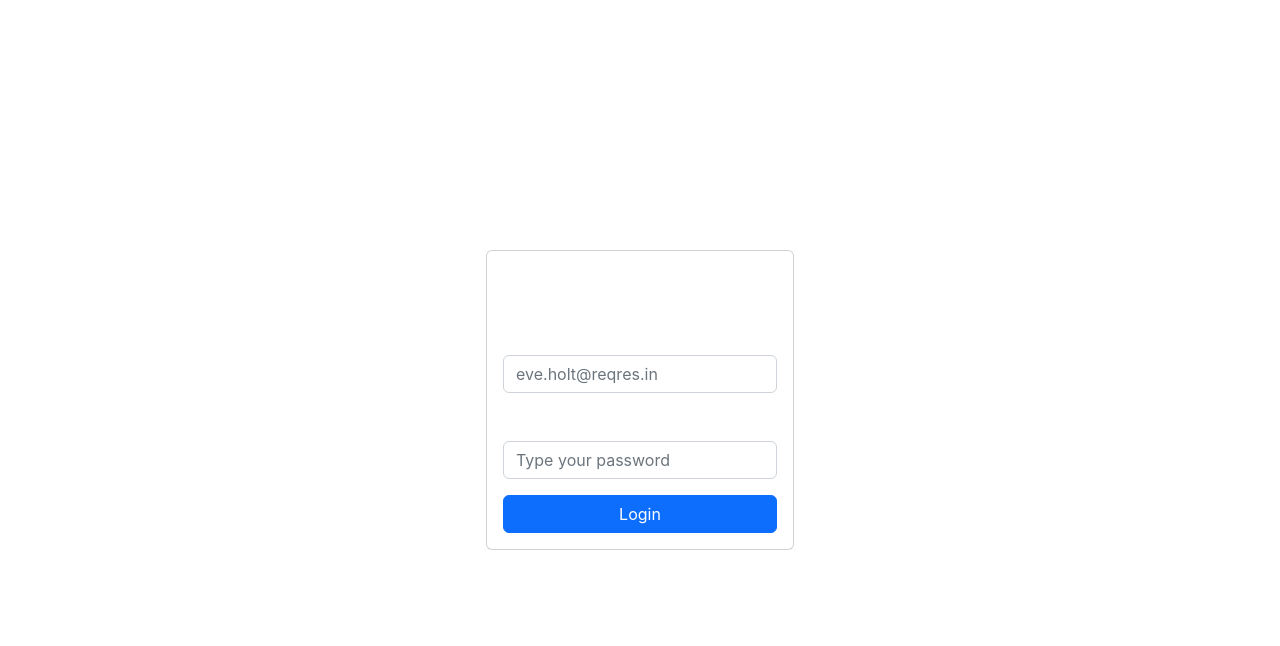
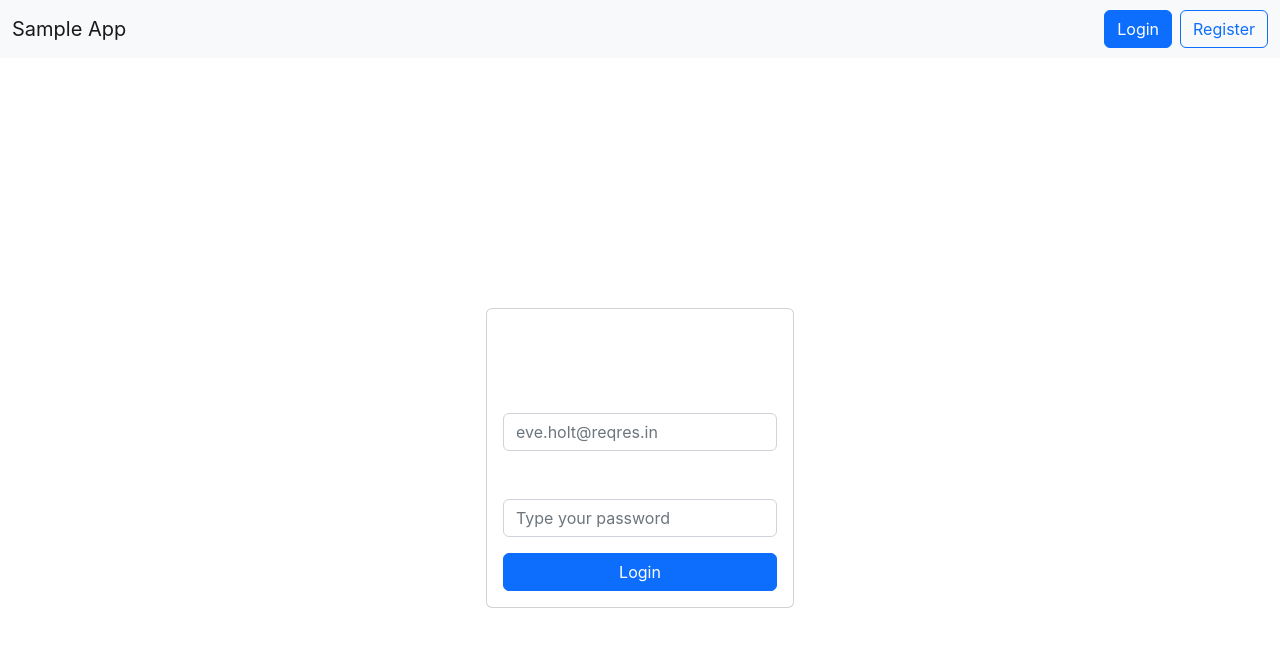
Before and after one commit to mshafrizal/vuefront, a Vue app: page /login in a window 1280 px wide. Shown: the top 646 px of the page. Built offline with nearby package versions, Linux system fonts and the light colour scheme.

Commit message:
Auth middleware

```diff
--- a/src/App.vue
+++ b/src/App.vue
@@ -1,8 +1,31 @@
-<script setup>
-import { RouterLink, RouterView } from 'vue-router'
-import HelloWorld from './components/HelloWorld.vue'
+<script>
+import { useAuthStore } from './stores/auth'
+export default {
+  setup() {
+    const authStore = useAuthStore()
+    const isLoggedIn = authStore.isLoggedIn
+    const logout = authStore.logout
+
+    return {
+      isLoggedIn,
+      logout
+    }
+  }
+}
 </script>
 
 <template>
+  <header>
+    <nav class="navbar navbar-expand-lg bg-light">
+      <div class="container-fluid">
+        <router-link class="navbar-brand" to="/">Sample App</router-link>
+        <button v-if="isLoggedIn" @click="logout" class="btn btn-danger">Logout</button>
+        <div v-if="!isLoggedIn" class="d-grid gap-2 d-md-block">
+          <button @click="$router.push('/login')" class="btn btn-primary">Login</button>
+          <button @click="$router.push('/register')" class="btn btn-outline-primary ms-2">Register</button>
+        </div>
+      </div>
+    </nav>
+  </header>
   <RouterView />
 </template>
--- a/src/router/index.js
+++ b/src/router/index.js
@@ -6,30 +6,62 @@ const router = createRouter({
   routes: [
     {
       path: '/',
+      redirect: '/blog-list',
       name: 'home',
-      component: HomeView
+      component: HomeView,
+      meta: {
+        protected: true
+      }
     },
     {
       path: '/about',
       name: 'about',
-      component: () => import('../views/AboutView.vue')
+      component: () => import('../views/AboutView.vue'),
+      meta: {
+        protected: true
+      }
     },
     {
       path: '/login',
       name: 'login',
-      component: () => import('../views/LoginView.vue')
+      component: () => import('../views/LoginView.vue'),
+      meta: {
+        protected: false
+      }
     },
     {
       path: '/register',
       name: 'register',
-      component: () => import('../views/RegisterView.vue')
+      component: () => import('../views/RegisterView.vue'),
+      meta: {
+        protected: false
+      }
     },
     {
       path: '/blog-list',
       name: 'blog-list',
-      component: () => import('../views/blog/BlogListView.vue')
+      component: () => import('../views/blog/BlogListView.vue'),
+      meta: {
+        protected: true
+      }
+    },
+    {
+      path: '/bill',
+      name: 'bill',
+      component: () => import('../views/BillView.vue'),
+      meta: {
+        protected: true
+      }
     }
   ]
 })
 
+router.beforeEach((to, from, next) => {
+  if (to.meta.protected && !localStorage.getItem('token')) {
+    next({name: 'login'})
+  } else {
+    next()
+  }
+})
+
 export default router
--- a/src/stores/auth.js
+++ b/src/stores/auth.js
@@ -35,6 +35,11 @@ export const useAuthStore = defineStore({
         this.setCredential({ email: payload.email, id: response.id, token: response.token})
         return response
     },
+    logout() {
+      localStorage.clear()
+      this.email = ""
+      this.id = null
+    },
     setCredential(payload) {
         this.email = payload.email
         this.id = payload.id
--- a/src/views/LoginView.vue
+++ b/src/views/LoginView.vue
@@ -29,6 +29,7 @@ import { useRouter } from 'vue-router'
 import { useAuthStore } from '../stores/auth'
 export default {
     setup() {
+        localStorage.clear()
         const router = useRouter()
         const authStore = useAuthStore()
         const form = reactive({
--- a/src/views/RegisterView.vue
+++ b/src/views/RegisterView.vue
@@ -28,6 +28,7 @@ import { useRouter } from 'vue-router'
 import { useAuthStore } from '../stores/auth'
 export default {
     setup() {
+        localStorage.clear()
         const authStore = useAuthStore()
         const router = useRouter()
         const form = reactive({
--- a/src/views/blog/BlogListView.vue
+++ b/src/views/blog/BlogListView.vue
@@ -31,7 +31,6 @@
 <script>
 import { reactive } from '@vue/reactivity'
 import { useBlogStore } from "../../stores/blog"
-import { useBillStore } from "../../stores/bill"
 export default {
   setup() {
     const blogStore = useBlogStore()
@@ -42,9 +41,6 @@ export default {
       summary: "",
       content: "",
     })
-    const billStore = useBillStore()
-    billStore.getBills()
-    const filteredbill = billStore.filteredBill
     async function submit() {
       await blogStore.createBlog(state).then(res => {
         if (res.status === 200) {
@@ -55,7 +51,6 @@ export default {
       }).catch(error => console.log(error))
     }
     return {
-      filteredbill,
       submit,
       state
     }
```
